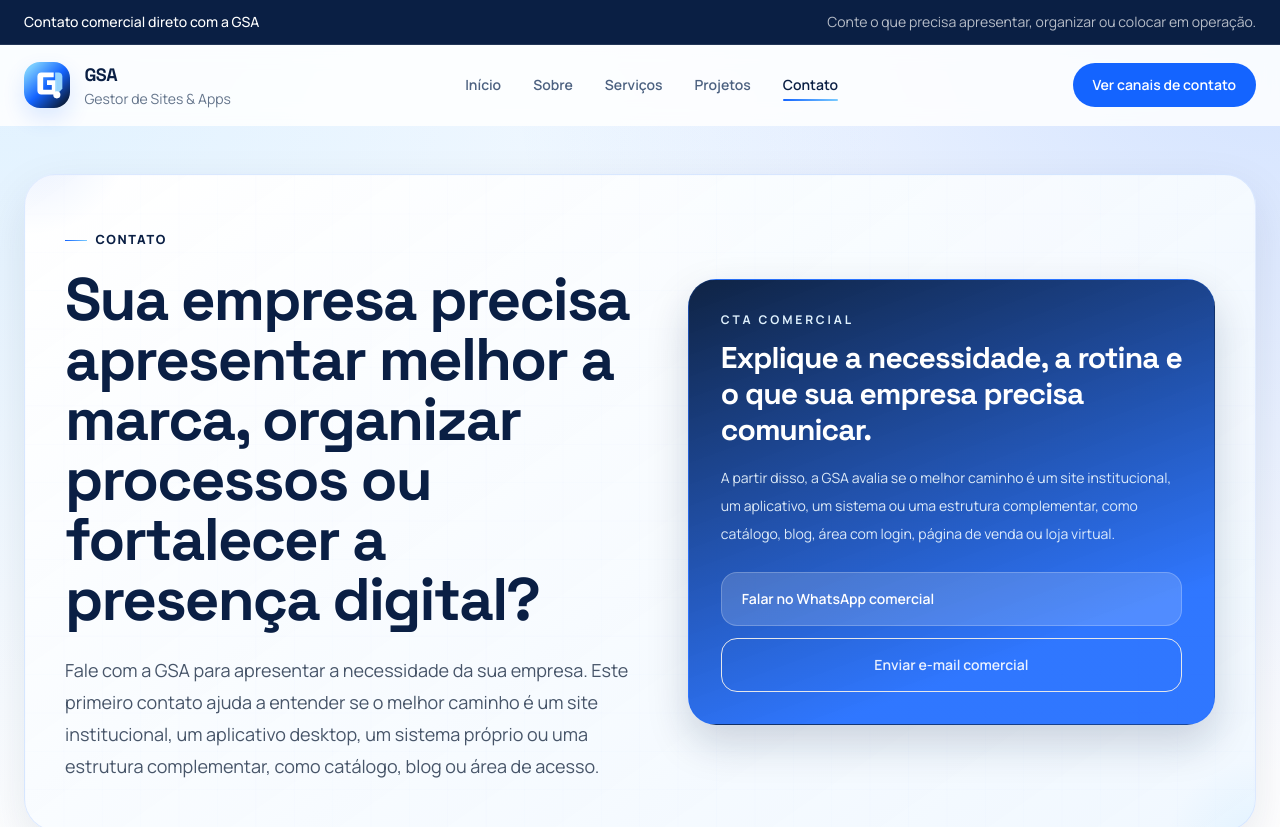
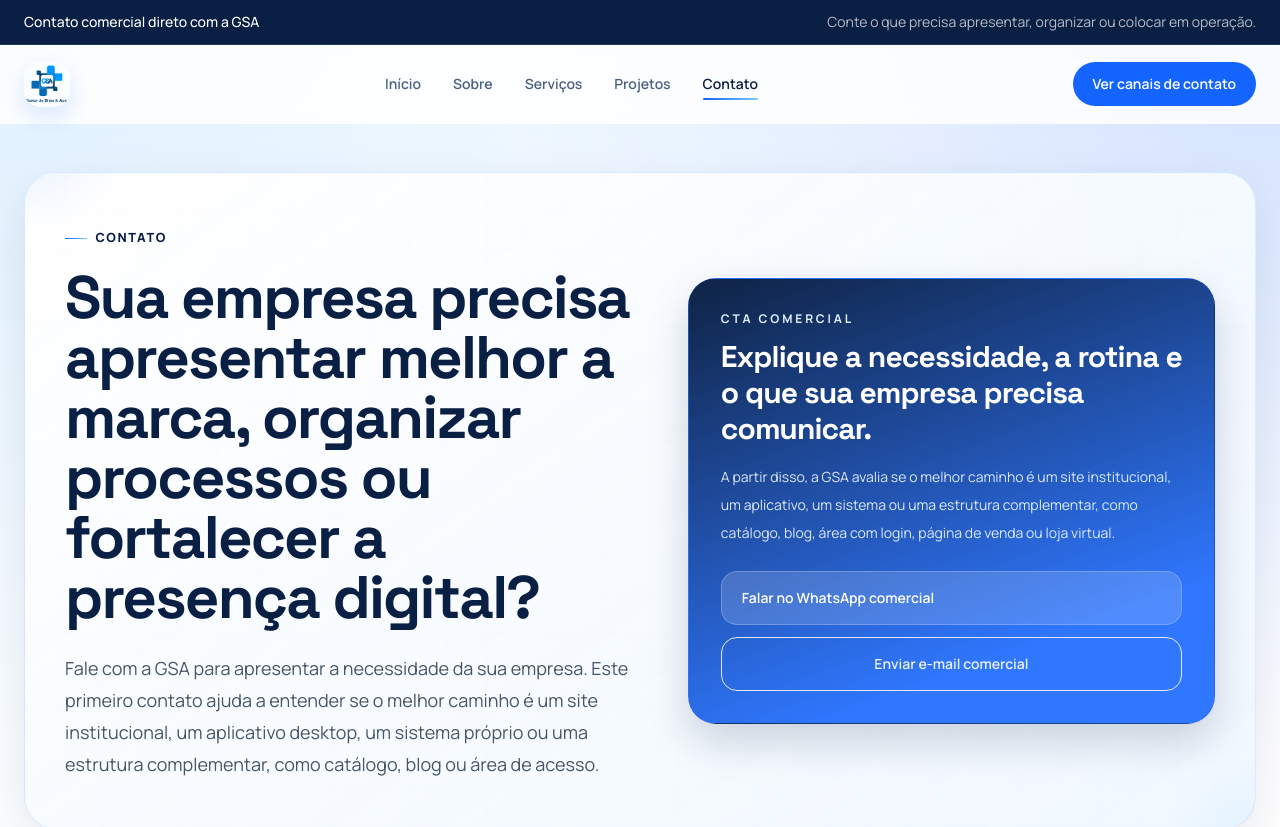
Before and after one commit to fharmacajr-a11y/GSA---SITE, a website: page contato.html in a window 1280 px wide. Shown: the top 827 px of the page. Drawn offline with Linux system fonts and the light colour scheme.

Commit message:
chore: ajusta logo do header do site gsa

```diff
--- a/contato.html
+++ b/contato.html
@@ -59,11 +59,13 @@
       <div class="mx-auto max-w-7xl px-6">
         <div class="flex items-center justify-between py-4">
           <a href="index.html" class="brand-lockup" aria-label="Página inicial da GSA">
-            <img src="assets/img/gsa-mark.svg" alt="" class="brand-mark" width="46" height="46" />
-            <span>
-              <span class="block font-display text-lg font-bold text-brand-dark">GSA</span>
-              <span class="block text-sm text-slate-500">Gestor de Sites &amp; Apps</span>
-            </span>
+            <img
+              src="assets/img/logo/login-hero-gsa.png"
+              alt="GSA"
+              class="brand-mark object-contain"
+              width="48"
+              height="48"
+            />
           </a>
 
           <nav class="hidden items-center gap-8 md:flex" aria-label="Navegação principal">
```
Also changed, not shown: index.html (+7 -5 lines), projetos.html (+7 -5 lines), servicos.html (+7 -5 lines), sobre.html (+7 -5 lines), assets/img/logo/login-hero-gsa.png (added).
